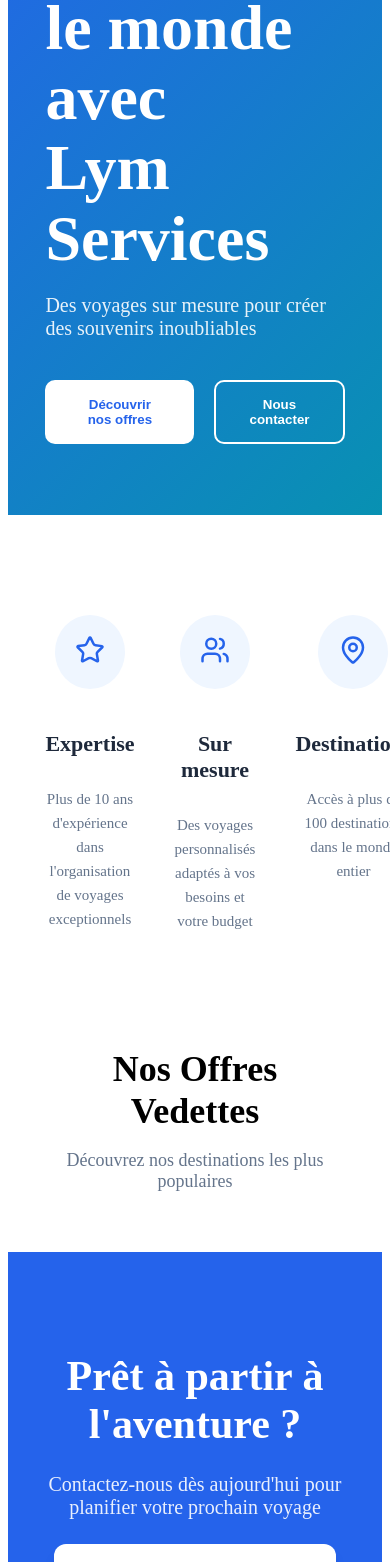
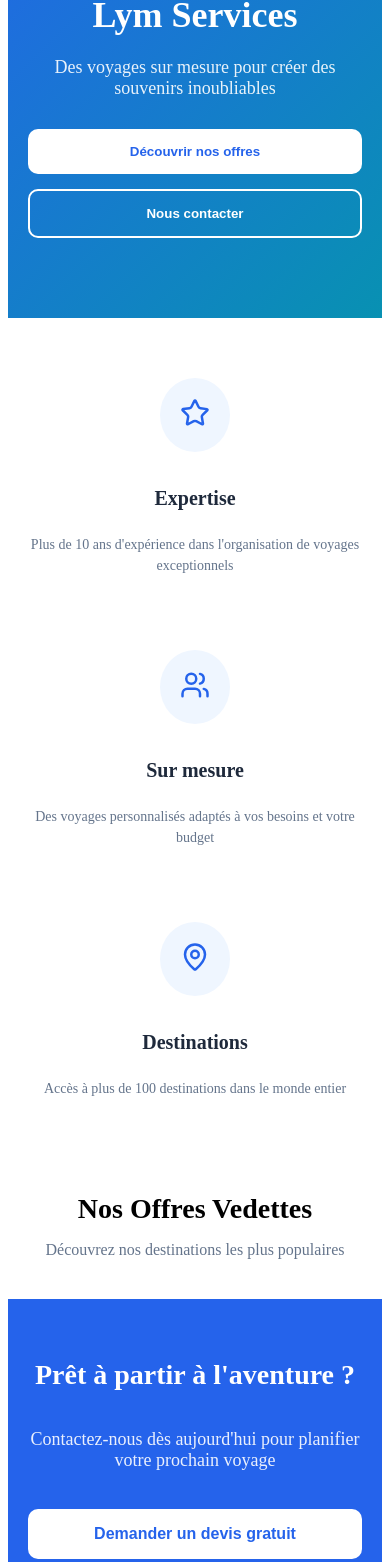
Before and after one commit to Sende45/lym-services, a React (Vite) app in the folder lym-services-app/: page / in a window 390 px wide. Shown: the part 360-1922 px from the top of the page. Built offline with nearby package versions, Linux system fonts and the light colour scheme.

Commit message:
feat: design responsive mobile-first

```diff
--- a/lym-services-app/src/pages/Home.jsx
+++ b/lym-services-app/src/pages/Home.jsx
@@ -1,29 +1,49 @@
 import { useNavigate } from "react-router-dom";
 import { Star, Users, MapPin } from "lucide-react";
+import { useState, useEffect } from "react";
 
 function Home() {
   const navigate = useNavigate();
+  const [isMobile, setIsMobile] = useState(window.innerWidth < 768);
+
+  // Détecter le changement de taille d'écran
+  useEffect(() => {
+    const handleResize = () => setIsMobile(window.innerWidth < 768);
+    window.addEventListener("resize", handleResize);
+    return () => window.removeEventListener("resize", handleResize);
+  }, []);
 
   return (
-    <main>
+    <main style={{ overflowX: 'hidden' }}>
       {/* Section Hero */}
-      <section style={heroStyle}>
+      <section style={{
+        ...heroStyle,
+        height: isMobile ? "auto" : "85vh",
+        padding: isMobile ? "80px 20px" : "0 10%",
+        textAlign: isMobile ? "center" : "left"
+      }}>
         <div style={contentStyle}>
-          <h1 style={heroTitle}>Découvrez le monde avec<br/>Lym Services</h1>
+          <h1 style={{
+            ...heroTitle,
+            fontSize: isMobile ? "36px" : "64px"
+          }}>Découvrez le monde avec<br/>Lym Services</h1>
           <p style={heroSub}>Des voyages sur mesure pour créer des souvenirs inoubliables</p>
-          <div style={btnGroup}>
-            {/* Bouton Blanc -> Redirige vers Nos Offres */}
+          <div style={{
+            ...btnGroup,
+            flexDirection: isMobile ? "column" : "row",
+            alignItems: "center"
+          }}>
             <button
               className="btn-hero-white"
               onClick={() => navigate("/offres")}
+              style={{ width: isMobile ? "100%" : "auto" }}
             >
               Découvrir nos offres
             </button>
-
-            {/* Bouton Outline -> Redirige vers Contact */}
             <button
               className="btn-hero-outline"
               onClick={() => navigate("/contact")}
+              style={{ width: isMobile ? "100%" : "auto" }}
             >
               Nous contacter
             </button>
@@ -32,7 +52,11 @@
       </section>
 
       {/* Section Expertise */}
-      <section style={expertiseStyle}>
+      <section style={{
+        ...expertiseStyle,
+        flexDirection: isMobile ? "column" : "row",
+        padding: isMobile ? "60px 20px" : "100px 10%",
+      }}>
         <div style={cardExpert}>
           <div style={iconCircle}><Star color="#2563eb" size={30} /></div>
           <h3 style={expertTitle}>Expertise</h3>
@@ -51,16 +75,30 @@
       </section>
 
       {/* Section Titre Offres */}
-      <div style={{padding: '0 10%', marginBottom: '60px'}}>
-        <h2 style={{textAlign: 'center', fontSize: '36px', fontWeight: '800', margin: '0 0 10px 0'}}>Nos Offres Vedettes</h2>
-        <p style={{textAlign: 'center', color: '#64748b', fontSize: '18px'}}>Découvrez nos destinations les plus populaires</p>
+      <div style={{ padding: isMobile ? '0 20px' : '0 10%', marginBottom: '40px' }}>
+        <h2 style={{
+          textAlign: 'center',
+          fontSize: isMobile ? '28px' : '36px',
+          fontWeight: '800',
+          margin: '0 0 10px 0'
+        }}>Nos Offres Vedettes</h2>
+        <p style={{ textAlign: 'center', color: '#64748b', fontSize: '16px' }}>Découvrez nos destinations les plus populaires</p>
       </div>
 
       {/* Section Call to Action */}
-      <section style={ctaSection}>
-        <h2 style={ctaTitle}>Prêt à partir à l'aventure ?</h2>
+      <section style={{
+        ...ctaSection,
+        padding: isMobile ? "60px 20px" : "100px 20px",
+      }}>
+        <h2 style={{
+          ...ctaTitle,
+          fontSize: isMobile ? "28px" : "42px"
+        }}>Prêt à partir à l'aventure ?</h2>
         <p style={ctaText}>Contactez-nous dès aujourd'hui pour planifier votre prochain voyage</p>
-        <button style={btnCta} onClick={() => navigate("/contact")}>
+        <button style={{
+          ...btnCta,
+          width: isMobile ? "100%" : "auto"
+        }} onClick={() => navigate("/contact")}>
           Demander un devis gratuit
         </button>
       </section>
@@ -68,20 +106,20 @@
   );
 }
 
-// Styles CSS-in-JS (Les classes pour les clics sont dans le fichier CSS plus bas)
-const heroStyle = { height: "85vh", background: "linear-gradient(135deg, #2563eb 0%, #0891b2 100%)", display: "flex", alignItems: "center", padding: "0 10%", color: "white" };
-const contentStyle = { maxWidth: "800px" };
-const heroTitle = { fontSize: "64px", fontWeight: "800", marginBottom: "20px", lineHeight: "1.1" };
-const heroSub = { fontSize: "20px", marginBottom: "40px", opacity: "0.9" };
-const btnGroup = { display: "flex", gap: "20px" };
-const expertiseStyle = { display: "flex", justifyContent: "space-between", padding: "100px 10%", textAlign: "center", gap: "40px" };
-const cardExpert = { flex: 1, display: "flex", flexDirection: "column", alignItems: "center" };
-const iconCircle = { backgroundColor: "#eff6ff", padding: "20px", borderRadius: "50%", marginBottom: "20px" };
-const expertTitle = { fontSize: "22px", fontWeight: "700", marginBottom: "15px", color: "#1e293b" };
-const expertText = { color: "#64748b", lineHeight: "1.6", fontSize: "15px" };
-const ctaSection = { backgroundColor: "#2563eb", color: "#ffffff", padding: "100px 20px", textAlign: "center", display: "flex", flexDirection: "column", alignItems: "center", gap: "25px" };
-const ctaTitle = { fontSize: "42px", fontWeight: "800", margin: 0 };
-const ctaText = { fontSize: "20px", opacity: 0.9, maxWidth: "600px", margin: "0 auto" };
-const btnCta = { backgroundColor: "#ffffff", color: "#2563eb", padding: "18px 40px", borderRadius: "12px", border: "none", fontSize: "16px", fontWeight: "700", cursor: "pointer", boxShadow: "0 10px 15px -3px rgba(0,0,0,0.1)" };
+// Styles de base
+const heroStyle = { background: "linear-gradient(135deg, #2563eb 0%, #0891b2 100%)", display: "flex", alignItems: "center", color: "white" };
+const contentStyle = { maxWidth: "800px", width: "100%" };
+const heroTitle = { fontWeight: "800", marginBottom: "20px", lineHeight: "1.2" };
+const heroSub = { fontSize: "18px", marginBottom: "30px", opacity: "0.9" };
+const btnGroup = { display: "flex", gap: "15px" };
+const expertiseStyle = { display: "flex", justifyContent: "space-between", textAlign: "center", gap: "40px" };
+const cardExpert = { flex: 1, display: "flex", flexDirection: "column", alignItems: "center", marginBottom: "20px" };
+const iconCircle = { backgroundColor: "#eff6ff", padding: "20px", borderRadius: "50%", marginBottom: "15px" };
+const expertTitle = { fontSize: "20px", fontWeight: "700", marginBottom: "10px", color: "#1e293b" };
+const expertText = { color: "#64748b", lineHeight: "1.5", fontSize: "14px" };
+const ctaSection = { backgroundColor: "#2563eb", color: "#ffffff", textAlign: "center", display: "flex", flexDirection: "column", alignItems: "center", gap: "20px" };
+const ctaTitle = { fontWeight: "800", margin: 0 };
+const ctaText = { fontSize: "18px", opacity: 0.9, maxWidth: "600px" };
+const btnCta = { backgroundColor: "#ffffff", color: "#2563eb", padding: "16px 30px", borderRadius: "10px", border: "none", fontSize: "16px", fontWeight: "700", cursor: "pointer" };
 
 export default Home;
```
